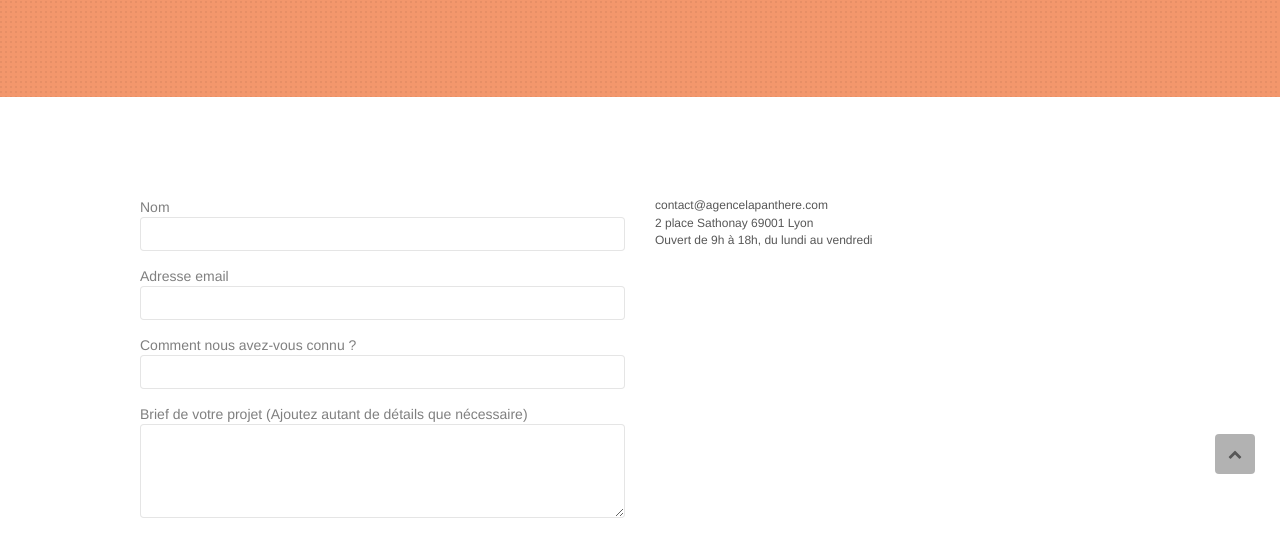
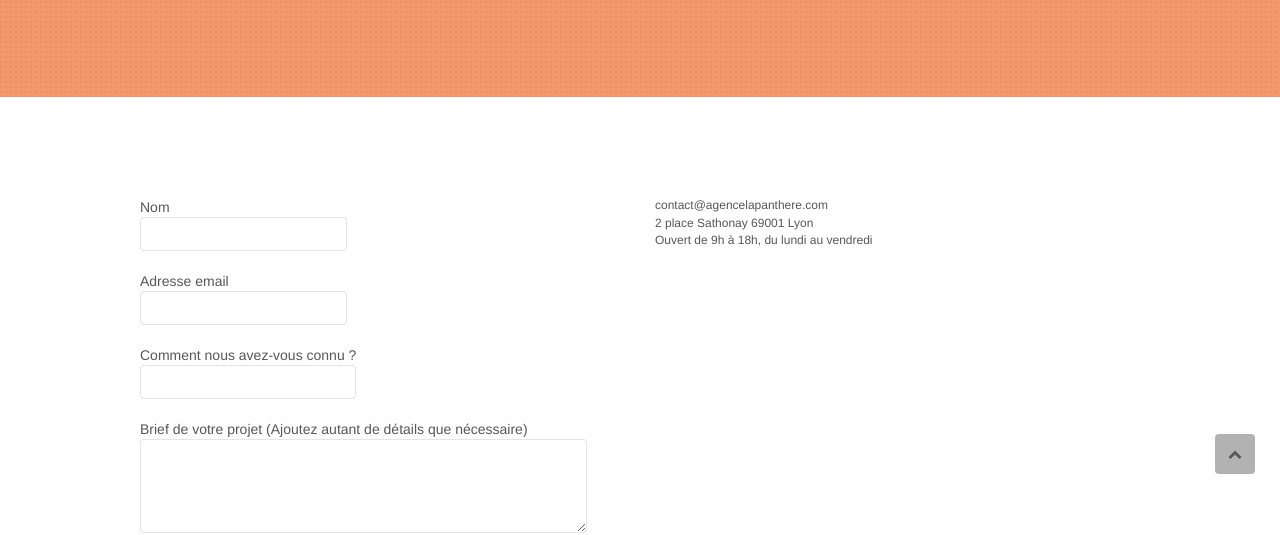
Before and after one commit to gwenaelgressier/GwenaelGressier_04_28022022, a plain HTML site: page contact.html in a window 1280 px wide. Shown: the part 301-836 px from the top of the page. Drawn offline with Linux system fonts and the light colour scheme.

Commit message:
finalisation

```diff
--- a/contact.html
+++ b/contact.html
@@ -108,32 +108,32 @@
                 fail-msg="Sorry it seems that our mail server is not responding, Sorry for the inconvenience!"
               >
                 <div class="form-group">
-                  <aria-label>
+                  <label>
                     Nom <input id="name" class="form-control" required
-                  /></aria-label>
+                  /></label>
                 </div>
                 <div class="form-group">
-                  <aria-label>
+                  <label>
                     Adresse email
                     <input
                       id="email"
                       class="form-control"
                       type="email"
                       required
-                  /></aria-label>
+                  /></label>
                 </div>
                 <div class="form-group">
-                  <aria-label>
+                  <label>
                     Comment nous avez-vous connu ?
                     <input
                       class="form-control"
                       type="email"
                       required
                       id="input_504"
-                  /></aria-label>
+                  /></label>
                 </div>
                 <div class="form-group">
-                  <aria-label>
+                  <label>
                     Brief de votre projet (Ajoutez autant de détails que
                     nécessaire)<br /><textarea
                       id="message"
@@ -142,7 +142,7 @@
                       cols="50"
                       required
                     ></textarea>
-                  </aria-label>
+                  </label>
                 </div>
                 <button
                   class="bloc-button btn btn-lg btn-block cta-hero btn-atomic-tangerine black"
--- a/style.css
+++ b/style.css
@@ -198,7 +198,7 @@ a:hover {
 
 .d-bloc .panel,
 .l-bloc {
-  color: rgba(0, 0, 0, 0.5);
+  color: rgba(0, 0, 0, 1);
 }
 
 .d-bloc .panel button:hover,
```
